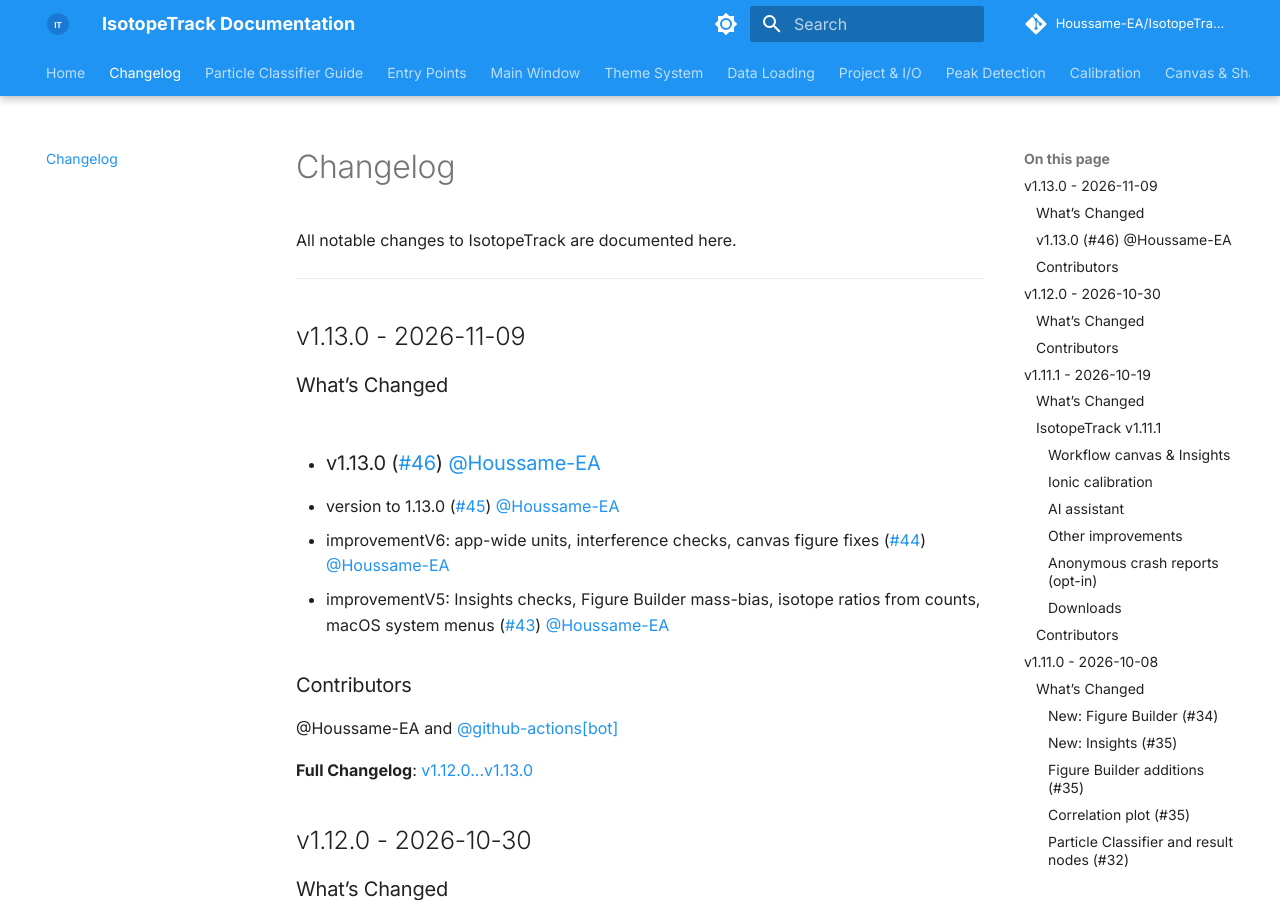
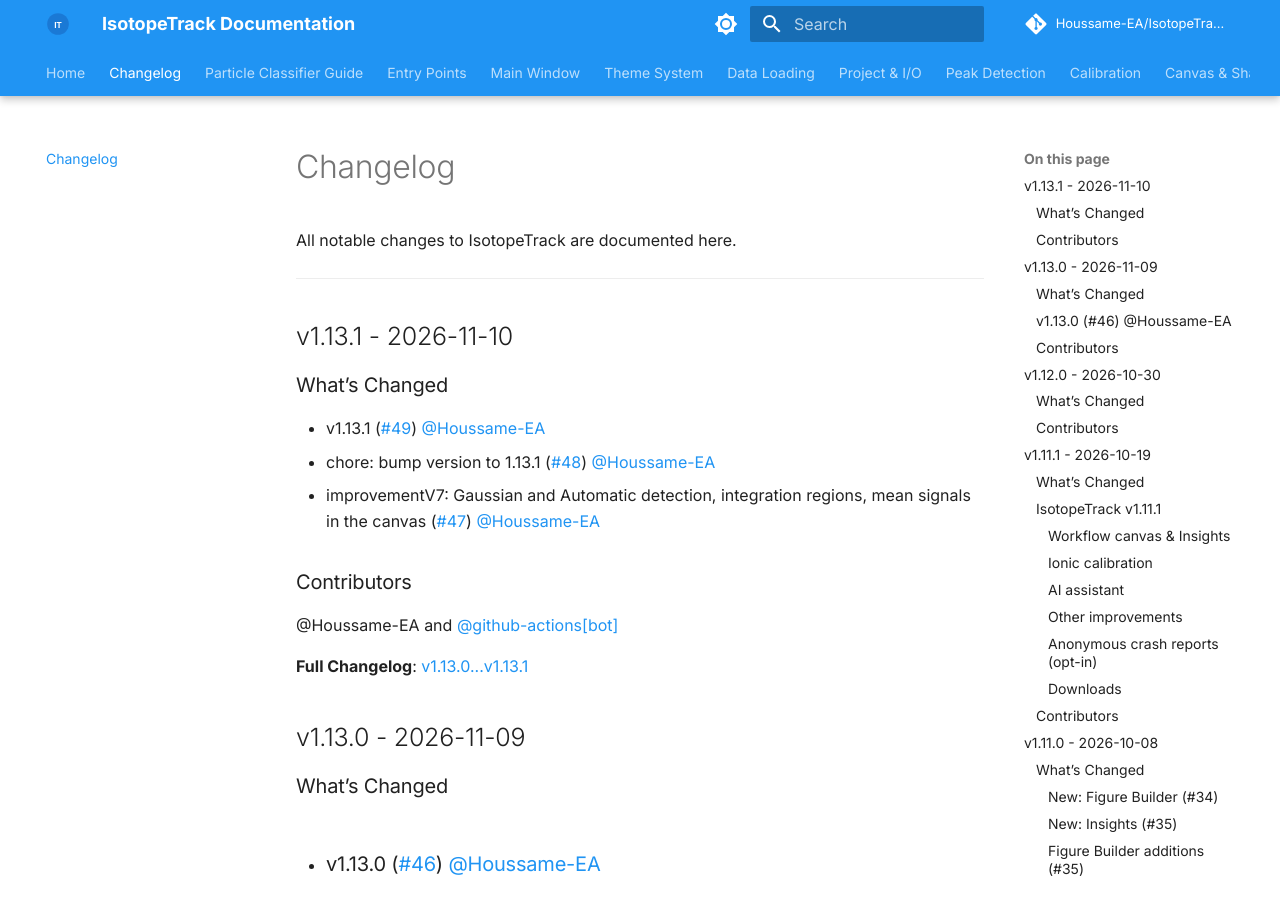
Before and after one commit to Houssame-EA/IsotopeTrack, an MkDocs documentation site: the page built from docs/changelog.md, in a window 1280 px wide and 900 px high. Built offline with MkDocs 1.6.1 and Material for MkDocs 9.7.7, drawn with Linux system fonts in a browser that asks for light colours; comment, search, counter and statistics services are not loaded; the version menu is left out.

Commit message:
Update CHANGELOG

```diff
--- a/docs/changelog.md
+++ b/docs/changelog.md
@@ -4,6 +4,20 @@ All notable changes to IsotopeTrack are documented here.
 
 
 ---
+
+## v1.13.1 - 2026-11-10
+
+### What’s Changed
+
+- v1.13.1 ([#49](https://github.com/Houssame-EA/IsotopeTrack/pull/49)) [@Houssame-EA](https://github.com/Houssame-EA)
+- chore: bump version to 1.13.1 ([#48](https://github.com/Houssame-EA/IsotopeTrack/pull/48)) [@Houssame-EA](https://github.com/Houssame-EA)
+- improvementV7: Gaussian and Automatic detection, integration regions, mean signals in the canvas ([#47](https://github.com/Houssame-EA/IsotopeTrack/pull/47)) [@Houssame-EA](https://github.com/Houssame-EA)
+
+### Contributors
+
+@Houssame-EA and [@github-actions[bot]](https://github.com/apps/github-actions)
+
+**Full Changelog**: [v1.13.0...v1.13.1](https://github.com/Houssame-EA/IsotopeTrack/compare/v1.13.0...v1.13.1)
 
 ## v1.13.0 - 2026-11-09
 
@@ -12,8 +26,11 @@ All notable changes to IsotopeTrack are documented here.
 - ### v1.13.0 ([#46](https://github.com/Houssame-EA/IsotopeTrack/pull/46)) [@Houssame-EA](https://github.com/Houssame-EA)
 
 - version to 1.13.0 ([#45](https://github.com/Houssame-EA/IsotopeTrack/pull/45)) [@Houssame-EA](https://github.com/Houssame-EA)
+
 - improvementV6: app-wide units, interference checks, canvas figure fixes ([#44](https://github.com/Houssame-EA/IsotopeTrack/pull/44)) [@Houssame-EA](https://github.com/Houssame-EA)
+
 - improvementV5: Insights checks, Figure Builder mass-bias, isotope ratios from counts, macOS system menus ([#43](https://github.com/Houssame-EA/IsotopeTrack/pull/43)) [@Houssame-EA](https://github.com/Houssame-EA)
+
 
 ### Contributors
 
```
